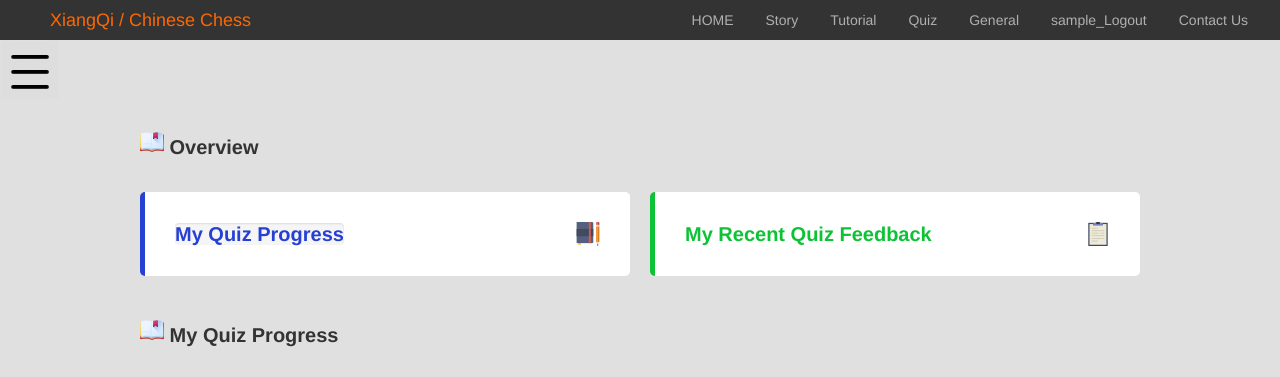
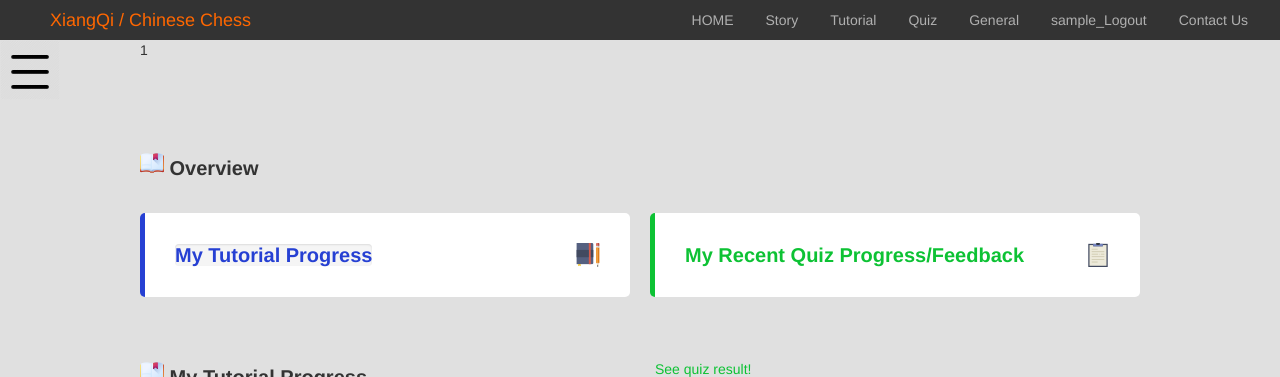
Before and after one commit to MoeBuTa/ChineseChessTutorial, a Flask app: page /userView in a window 1280 px wide. Shown: the top 377 px of the page. Run offline with Flask 2, Linux system fonts and the light colour scheme; a user stored in the database is signed in; tables that the repository leaves empty hold one stand-in row (values such as "Sample post"); some libraries are stand-ins or nearby versions.

Commit message:
Added content to user view

```diff
--- a/app/static/user.css
+++ b/app/static/user.css
@@ -74,3 +74,8 @@
 .dashboard .charts .center {
     margin: 0 auto;
 }
+
+.first-quiz {
+    background-color: white;
+    text-align: center;
+}
--- a/app/static/user.js
+++ b/app/static/user.js
@@ -1,4 +1,4 @@
-function toCorrectPieArray(data) {
+function toCorrectArray(data) {
     let arrays = [[["Score (%)", "Number of Occurrance"]]];
     let lessforty = 0, mid = 0, largereighty = 0;
     let complete = 1; //0 is false, 1 is true
@@ -29,12 +29,50 @@ function toCorrectPieArray(data) {
     arrays.push(complete);
     return arrays;
 }
-var arrays = toCorrectPieArray(data);
+//  RETURNS: [2D ARRAY DATA FOR PIE, 2D ARRAY DATA FOR LINE, COMPLETE QUIZ NUMBER]
+var arrays = toCorrectArray(data);
 
 
 google.charts.load('current', {'packages': ['corechart']});
+google.charts.setOnLoadCallback(drawTuteProgress);
+
+if(data.length > 0) {
+    google.charts.setOnLoadCallback(drawLineChart);
+    let qComment = "<p>*click on graph dot to see previous quiz result</p>";
+
+    $("#Sarah_chart_div").before("<div class=\"first-quiz\">"+qComment+"</div>")
+
+}
+else{
+    $("#Sarah_chart_div").addClass("first-quiz");
+    $('#Sarah_chart_div').append("<a href="+quizURL+" class=\"text\">Chart is not available! Please click to start your first Quiz here!</a>");
+}
+
+
 google.charts.setOnLoadCallback(drawCharts);
-google.charts.setOnLoadCallback(drawLineChart);
+
+
+
+
+function drawTuteProgress() {
+    let tuteProgressData = [["Chinese Chess Tutorial", "Tutorial Progress (Page No.)"],["Current Progress", tutorialProgress]];
+    console.log(tuteProgressData);
+    let tuteData = google.visualization.arrayToDataTable(tuteProgressData);
+    let tuteOptions = {
+      'title': 'My Current Tutorial Progress',
+      'width': 1000,
+      'height': 300,
+      'hAxis': {
+        viewWindow: {
+        min: 0,
+        max: 8 //BETTER TO DYNAMICALLY INSERT TUTE SIZE
+        },
+      }
+    };
+    let tuteBarchart = new google.visualization.BarChart(document.getElementById('tute_chart_div'));
+    tuteBarchart.draw(tuteData, tuteOptions);
+}
+
 function drawCharts() {
     console.log(arrays);
     var data = google.visualization.arrayToDataTable(arrays[0]);
@@ -59,6 +97,7 @@ function drawCharts() {
 function drawLineChart() {
     var data = google.visualization.arrayToDataTable(arrays[1]);
     var options = {
+        title: 'My Quiz Scores',
         hAxis: {
           title: 'Quiz Number',
         },
@@ -70,15 +109,44 @@ function drawLineChart() {
 
       var chart = new google.visualization.LineChart(document.getElementById('Sarah_chart_div'));
 
+
+
+      function selectHandler() {
+          var selectedItem = chart.getSelection()[0];
+          if (selectedItem) {
+            var topping = data.getValue(selectedItem.row, 0);
+            // alert('The user selected ' + topping);
+          }
+          var quizID = QuizIDArray[topping-1];
+          // alert(quizID);
+          resultFinalURL = resultTempURL + quizID;
+          window.location.replace(resultFinalURL);
+      }
+
+
+      google.visualization.events.addListener(chart, 'select', selectHandler);
       chart.draw(data, options);
+
 
 }
 
 // THERE IS STILL IMCOMPLETE QUIZ
 
-function changeAIfImcomplete(url){
+function changeAIfIncomplete(link){
     if(arrays[2] == 0){
-        $(".dashboard-progress .text .progress").attr("href", url);
-        $("#Sarah_chart_div").after("<br><p>* -100% = Quiz incomplete</p>");
+        $(".dashboard-progress .text .progress").attr("href", link);
+        let comment = "<p>* -100% = Quiz incomplete</p><br>";
+        let incomplete = "<a class=\"text\" href="+link+">Click here to continue your Quiz!</a>"
+        $("#Sarah_chart_div").after("<div class=\"first-quiz\">"+comment+incomplete+"</div>");
+
     }
 }
+
+//BETTER TO DYNAMICALLY INSERT TUTE PAGE SIZE
+//TO DYNAMICALLY CHANGE THE COMMENT BELOW THE TUTE CHART
+if(tutorialProgress < 8){
+    $("#tute_chart_div").after("<div class=\"first-quiz text\"><a href="+tuteURL+">Click here to continue your Tutorial!</a></div>");
+}
+else{
+    $("#tute_chart_div").after("<div class=\"first-quiz text\"><p>Congradulation! You have completed the tutorial.</p></div>");
+}
--- a/app/templates/general.html
+++ b/app/templates/general.html
@@ -15,14 +15,14 @@
 
 
         <div class="main-content clearfix">
-            {% if current_user.username %}
+            {% if current_user.is_authenticated %}
                 <div class="profile">
                     <div class="avatar">
                         <a href="#">
                             <img src="../static/chess-img/user.png" alt="user">
                         </a>
                         <div class="text">
-                            Hello: {{ current_user.username }}
+                            Hello: {{ current_user.username}}
                         </div>
                         <div class="btn">
                             <button>My Progress</button>
@@ -30,6 +30,8 @@
                     </div>
                 </div>
             {% endif %}
+
+
             <div class="dashboard">
 
                 <div class="text">
--- a/app/templates/user.html
+++ b/app/templates/user.html
@@ -13,7 +13,10 @@
         {% endblock sidebar %}
 
         <div class="main-content clearfix">
+            {% for content in quizzes %}
 
+              {{content.id}}
+            {% endfor %}
             <div class="dashboard">
                 <div class="text">
                     <img src="../static/chess-img/books.png" alt="books"> Overview
@@ -21,31 +24,48 @@
 
                 <div class="dashboard-progress">
                     <div class="text">
-                        <a class="progress" href="#Quiz-progress">My Quiz Progress</a>
+                        <a class="progress" href="#my-progress">My Tutorial Progress</a>
                         <img src="../static/chess-img/notebook.png" alt="notebook">
+
                     </div>
                 </div>
 
 
                 <div class="dashboard-feedback">
                     <div class="text">
-                        <a href="#">My Recent Quiz Feedback</a>
+                        <a href="#">My Recent Quiz Progress/Feedback</a>
                         <img src="../static/chess-img/notepad.png" alt="notepad">
+                    </div>
+                    <div>
+                        <ul>
+                            {% if not quizzes %}
+                                <li>Please complete your first quiz!</li>
+                            {% else %}
+                                {% for quiz in quizzes %}
+                                    <li><a href="{{url_for('main.selected_quiz', quiz_id=quiz.id)}}">See quiz result!</a></li>
+
+                                {% endfor %}
+                            {% endif %}
+
+
+                        </ul>
                     </div>
                 </div>
 
-                <br><br><br><br><br><br>
-                <div id="Quiz-progress" class="charts">
+                <br><br><br><br><br><br><br>
+                <div id="my-progress" class="charts">
+                    <div class="text">
+                        <img src="../static/chess-img/books.png" alt="books">
+                        My Tutorial Progress
+                    </div>
+                    <div id="tute_chart_div" class="center"></div>
+
+                    <br><br>
                     <div class="text">
                         <img src="../static/chess-img/books.png" alt="books">
                         My Quiz Progress
                     </div>
-                    <!-- <div class="dashboard-story">
-                        <div class="text">
-                            <a href="#">My Quiz Progress</a>
-                            <img src="../static/chess-img/notebook.png" alt="notebook">
-                        </div>
-                    </div> -->
+
                     <div id="Sarah_chart_div" class="center"></div>
                     <br><br>
                     <div class="text">
@@ -71,15 +91,23 @@
     <script type="text/javascript">
         var None = null;  //score value will become None when quiz is not completed
         var data = [];
+        var QuizIDArray = [];
+        var tutorialProgress = {{current_tutorial.id}};
         {% for content in quizzes %}
             var single = {{content.total_score}};
             data.push(single);
+            QuizIDArray.push({{content.id}});
         {% endfor %}
-        console.log(data);
+        console.log(data.length);
+        var resultTempURL = "{{url_for('main.selected_quiz', quiz_id="")}}";
+        var quizURL = "{{url_for('main.questions_info')}}"; //URL TO START FIRST QUIZ!
+        var tuteURL = "{{url_for('main.tutorials')}}"
     </script>
     <script type="text/javascript" src="https://www.gstatic.com/charts/loader.js"></script>
     <script type="text/javascript" src="../static/user.js"></script>
     <script type="text/javascript">
-        changeAIfImcomplete('{{url_for('main.questions')}}');
+
+
+        changeAIfIncomplete('{{url_for('main.questions')}}');
     </script>
 {% endblock scripts %}
```
